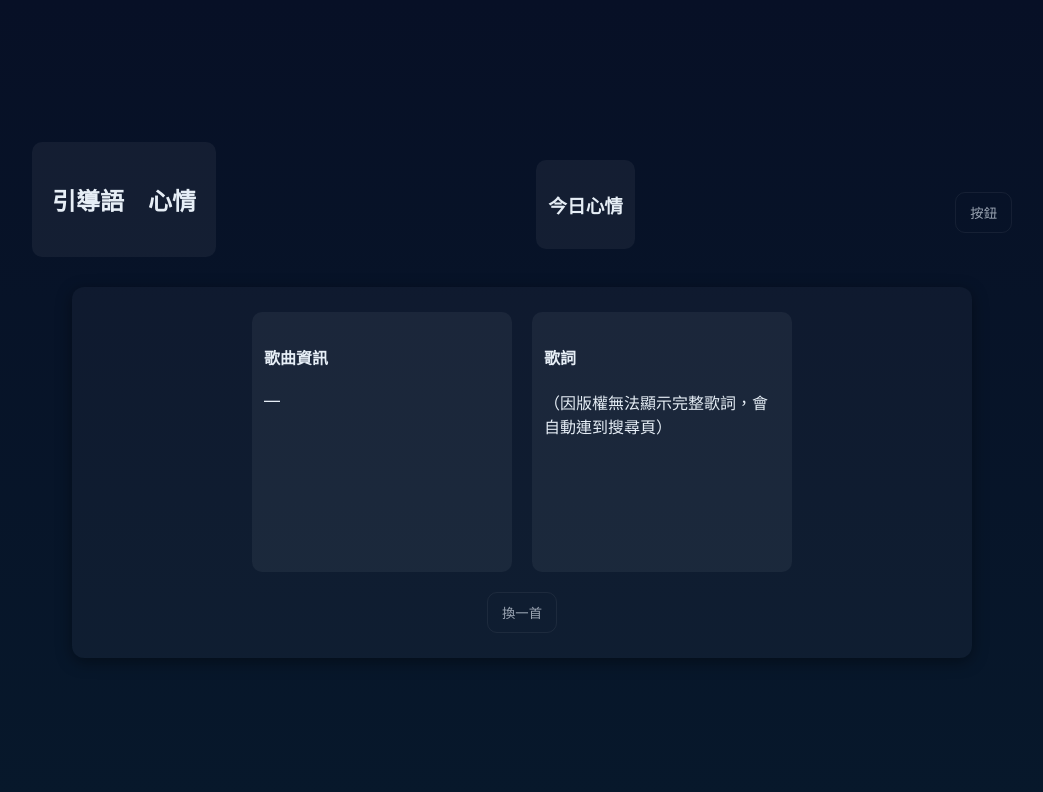
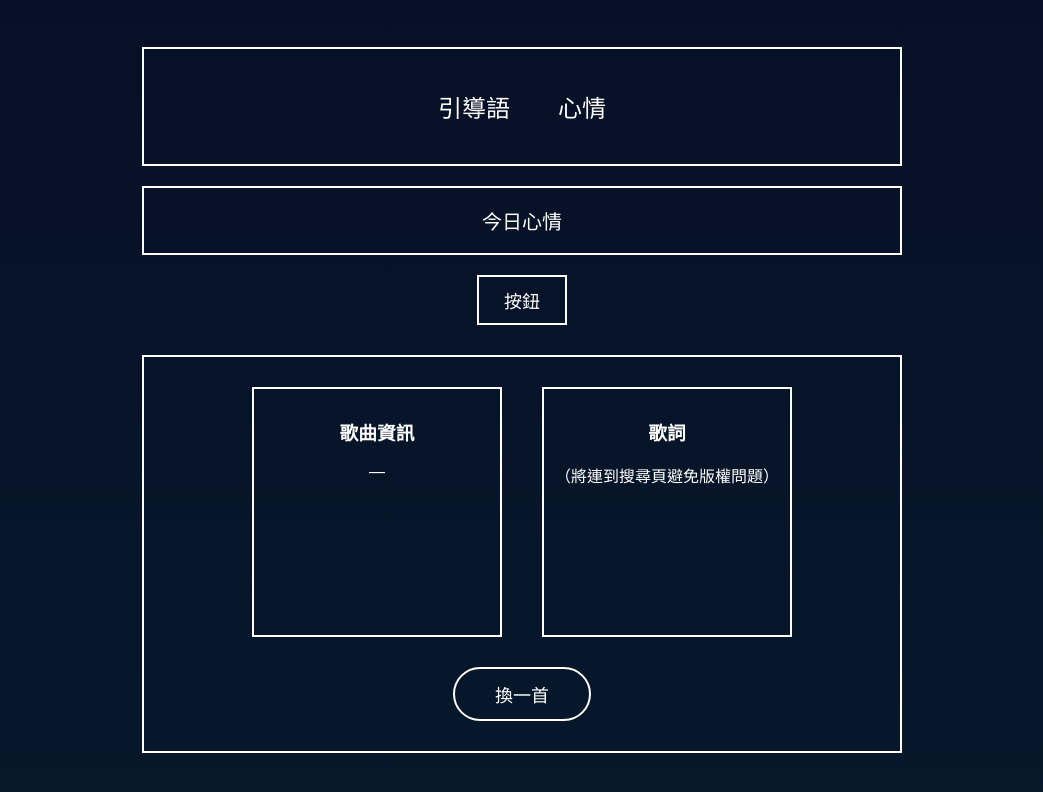
Before and after one commit to joyce0818/joyce0818.github.io, a plain HTML site: page index.html in a window 1280 px wide. Shown: the whole page, without its empty margins (118-1161 px from the left). Drawn offline with Linux system fonts and the light colour scheme.

Commit message:
Update index.html

```diff
--- a/index.html
+++ b/index.html
@@ -31,36 +31,52 @@
   </style>
 </head>
 <body>
-  <div class="wrap">
-    <header style="text-align:center;margin-bottom:20px;">
-      <div style="background:rgba(255,255,255,0.05);padding:20px;border-radius:10px;margin-bottom:10px;">
-        <h2>引導語　心情</h2>
-      </div>
-      <div style="background:rgba(255,255,255,0.05);padding:12px;border-radius:10px;">
-        <h3>今日心情</h3>
-      </div>
-      <button id="mainBtn" class="mood-btn" style="margin-top:15px;">按鈕</button>
-    </header>
+  <div style="width:100%;max-width:800px;margin:0 auto;text-align:center;padding:20px;font-family:Arial;color:#fff;">
 
-    <section style="background:rgba(255,255,255,0.03);padding:25px;border-radius:12px;box-shadow:0 4px 16px rgba(0,0,0,0.4);max-width:900px;margin:0 auto;">
-      <div style="display:flex;gap:20px;justify-content:center;flex-wrap:wrap;">
-        <div style="width:260px;height:260px;background:rgba(255,255,255,0.05);border-radius:10px;padding:12px;">
-          <h4>歌曲資訊</h4>
+    <!-- 1. 引導語 + 心情（大框） -->
+    <div style="border:2px solid #fff;padding:40px 0;margin-bottom:20px;font-size:24px;">
+      引導語　　心情
+    </div>
+
+    <!-- 2. 今日心情（細長框） -->
+    <div style="border:2px solid #fff;padding:18px 0;margin-bottom:20px;font-size:20px;">
+      今日心情
+    </div>
+
+    <!-- 3. 按鈕 -->
+    <button id="mainBtn" style="padding:10px 25px;font-size:18px;border:2px solid #fff;background:none;color:#fff;cursor:pointer;margin-bottom:30px;">
+      按鈕
+    </button>
+
+    <!-- 4. 大框（包含歌曲資訊 + 歌詞 + 換一首） -->
+    <div style="border:2px solid #fff;padding:30px;margin:0 auto;">
+
+      <div style="display:flex;justify-content:center;gap:40px;margin-bottom:30px;flex-wrap:wrap;">
+
+        <!-- 歌曲資訊 -->
+        <div style="border:2px solid #fff;width:250px;height:250px;padding:10px;text-align:center;">
+          <h3>歌曲資訊</h3>
           <div id="songInfo">—</div>
         </div>
-        <div style="width:260px;height:260px;background:rgba(255,255,255,0.05);border-radius:10px;padding:12px;overflow:auto;">
-          <h4>歌詞</h4>
-          <div id="lyrics">（因版權無法顯示完整歌詞，會自動連到搜尋頁）</div>
+
+        <!-- 歌詞 -->
+        <div style="border:2px solid #fff;width:250px;height:250px;padding:10px;text-align:center;overflow:auto;">
+          <h3>歌詞</h3>
+          <div id="lyrics">（將連到搜尋頁避免版權問題）</div>
         </div>
+
       </div>
-      <div style="text-align:center;margin-top:20px;">
-        <button id="changeBtn" class="mood-btn">換一首</button>
-      </div>
-    </section>
+
+      <!-- 換一首按鈕（橢圓） -->
+      <button id="changeBtn" style="padding:12px 40px;font-size:18px;border:2px solid #fff;background:none;color:#fff;border-radius:30px;cursor:pointer;">
+        換一首
+      </button>
+
+    </div>
   </div>
 
 <script>
-// 這裡保留你原本的 JS，等你確認版面後我再協助調整功能連動
+// 待你確認排版後，我再幫你串上功能
 </script>
 
 </body>
```
